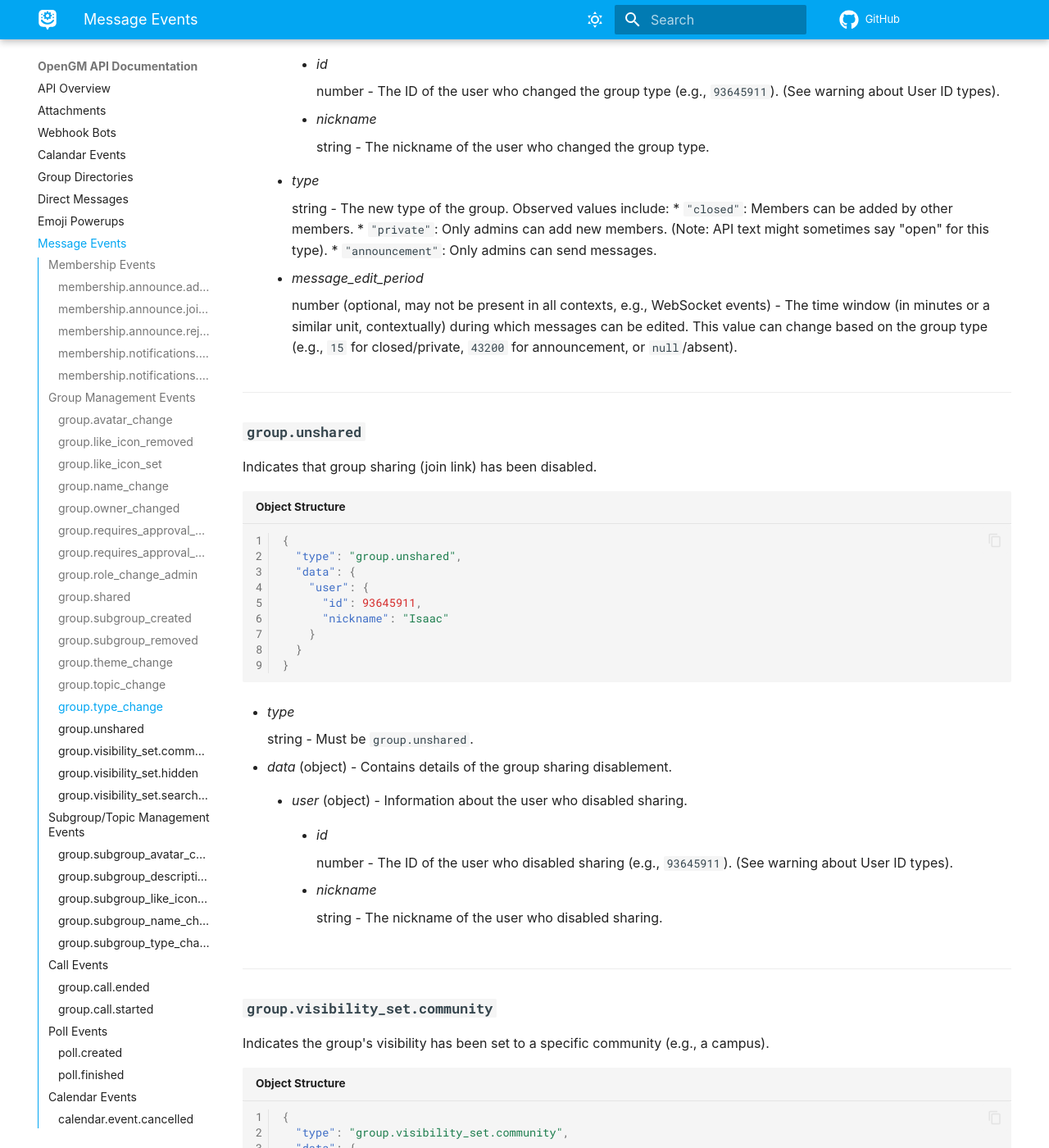
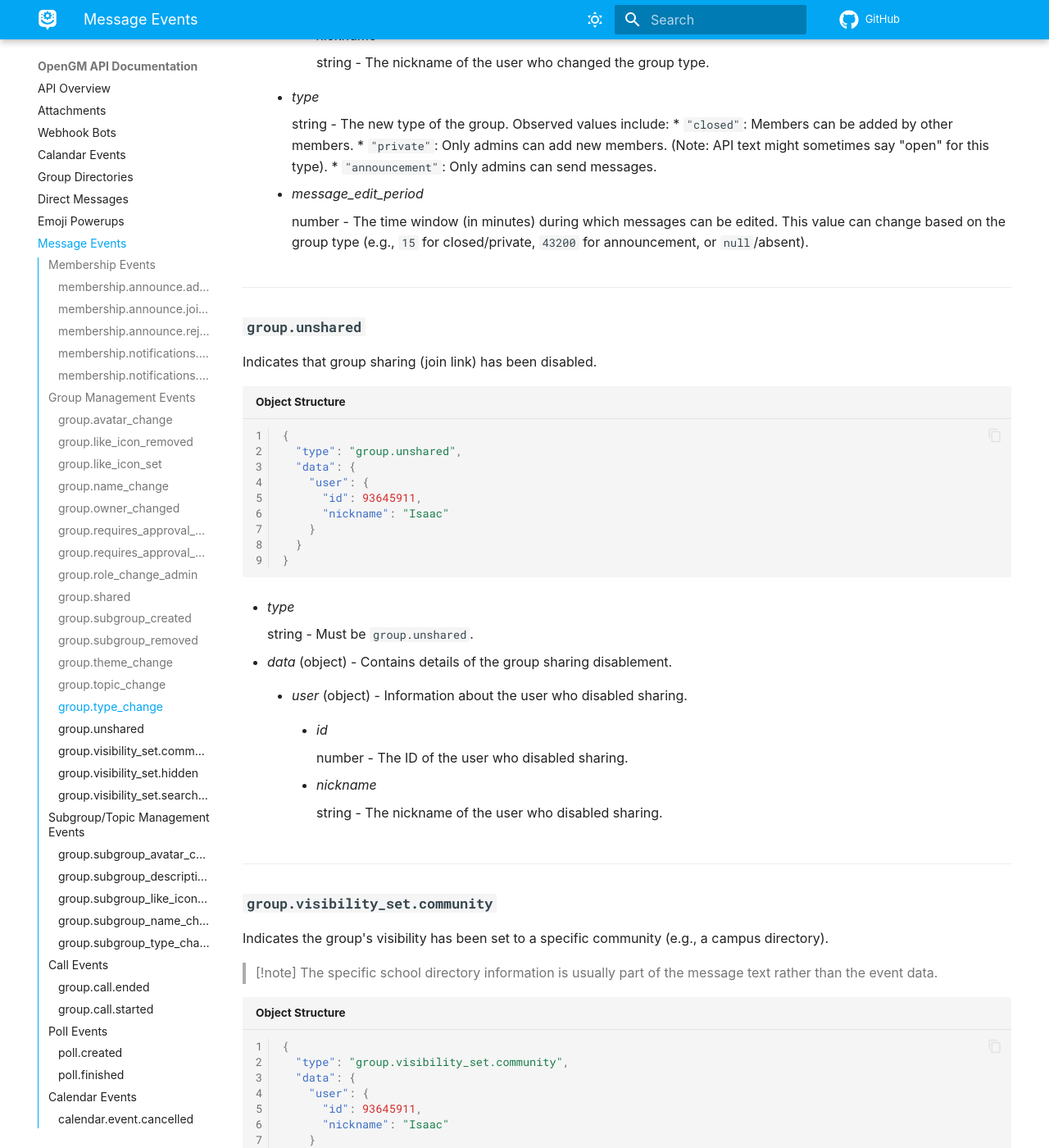
Before and after one commit to groupme-js/GroupMeCommunityDocs, an MkDocs documentation site: the page built from docs/events.md, in a window 1280 px wide and 1400 px high, scrolled down 16490 px. Shown: the whole window at 82% size. Built offline with MkDocs 1.6.1 and Material for MkDocs 9.7.7, drawn with Linux system fonts in a browser that asks for light colours; some web fonts are replaced; comment, search, counter and statistics services are not loaded; some of the changed text lies outside the part shown.

Commit message:
Update events.md

````diff
--- a/docs/events.md
+++ b/docs/events.md
@@ -61,7 +61,7 @@ Indicates that one or more users have been added to the group by an existing mem
 
         *   *id*
 
-            number - The ID of the user who added the new member(s) (e.g., `93645911`). (See warning about User ID types).
+            number - The ID of the user who added the new member(s).
 
         *   *nickname*
 
@@ -204,7 +204,7 @@ Indicates that a user has been removed from the group by another member.
 
         *   *id*
 
-            number - The ID of the user who performed the removal (e.g., `93645911`). (See warning about User ID types).
+            number - The ID of the user who performed the removal.
 
         *   *nickname*
 
@@ -253,7 +253,7 @@ Indicates that the group's avatar has been changed.
 
         *   *id*
 
-            number - The ID of the user who changed the avatar (e.g., `93645911`). (See warning about User ID types).
+            number - The ID of the user who changed the avatar.
 
         *   *nickname*
 
@@ -291,7 +291,7 @@ Indicates that the group's custom like icon has been removed, reverting to the d
 
         *   *id*
 
-            number - The ID of the user who removed the custom like icon (e.g., `93645911`). (See warning about User ID types).
+            number - The ID of the user who removed the custom like icon.
 
         *   *nickname*
 
@@ -330,7 +330,7 @@ Indicates that a custom like icon has been set for the group.
 
         *   *id*
 
-            number - The ID of the user who set the like icon (e.g., `93645911`). (See warning about User ID types).
+            number - The ID of the user who set the like icon.
 
         *   *nickname*
 
@@ -379,7 +379,7 @@ Indicates that the group's name has been changed.
 
         *   *id*
 
-            number - The ID of the user who changed the group name (e.g., `93645911`). (See warning about User ID types).
+            number - The ID of the user who changed the group name.
 
         *   *nickname*
 
@@ -431,7 +431,7 @@ Indicates that the ownership of the group has been transferred.
 
         *   *id*
 
-            number - The ID of the new owner (e.g., `93645911`). (See warning about User ID types).
+            number - The ID of the new owner.
 
         *   *nickname*
 
@@ -465,7 +465,7 @@ Indicates that the "join requires approval" setting has been disabled for the gr
 
         *   *id*
 
-            number - The ID of the user who changed the setting (e.g., `93645911`). (See warning about User ID types).
+            number - The ID of the user who changed the setting.
 
         *   *nickname*
 
@@ -499,7 +499,7 @@ Indicates that the "join requires approval" setting has been enabled for the gro
 
         *   *id*
 
-            number - The ID of the user who changed the setting (e.g., `93645911`). (See warning about User ID types).
+            number - The ID of the user who changed the setting.
 
         *   *nickname*
 
@@ -538,7 +538,7 @@ Indicates that a member's role has been changed regarding admin status.
 
         *   *id*
 
-            number - The ID of the user who performed the role change (e.g., `93645911`). (See warning about User ID types).
+            number - The ID of the user who performed the role change.
 
         *   *nickname*
 
@@ -588,7 +588,7 @@ Indicates that group sharing (join link) has been enabled.
 
         *   *id*
 
-            number - The ID of the user who enabled sharing (e.g., `93645911`). (See warning about User ID types).
+            number - The ID of the user who enabled sharing.
 
         *   *nickname*
 
@@ -633,7 +633,7 @@ Indicates that a new topic (subgroup/channel) has been created within the group.
 
         *   *id*
 
-            number - The ID of the user who created the topic (e.g., `93645911`). (See warning about User ID types).
+            number - The ID of the user who created the topic.
 
         *   *nickname*
 
@@ -681,7 +681,7 @@ Indicates that a topic (subgroup/channel) has been removed from the group.
 
         *   *id*
 
-            number - The ID of the user who removed the topic (e.g., `93645911`). (See warning about User ID types).
+            number - The ID of the user who removed the topic.
 
         *   *nickname*
 
@@ -724,7 +724,7 @@ Indicates that the group's chat theme has been changed.
 
         *   *id*
 
-            number - The ID of the user who changed the theme (e.g., `93645911`). (See warning about User ID types).
+            number - The ID of the user who changed the theme.
 
         *   *nickname*
 
@@ -763,7 +763,7 @@ Indicates that the group's description (often referred to as "topic" in settings
 
         *   *id*
 
-            number - The ID of the user who changed the group description (e.g., `93645911`). (See warning about User ID types).
+            number - The ID of the user who changed the group description.
 
         *   *nickname*
 
@@ -803,7 +803,7 @@ Indicates that the group's type (e.g., private, closed, announcement) has been c
 
         *   *id*
 
-            number - The ID of the user who changed the group type (e.g., `93645911`). (See warning about User ID types).
+            number - The ID of the user who changed the group type.
 
         *   *nickname*
 
@@ -818,7 +818,7 @@ Indicates that the group's type (e.g., private, closed, announcement) has been c
 
     *   *message_edit_period*
 
-        number (optional, may not be present in all contexts, e.g., WebSocket events) - The time window (in minutes or a similar unit, contextually) during which messages can be edited. This value can change based on the group type (e.g., `15` for closed/private, `43200` for announcement, or `null`/absent).
+        number - The time window (in minutes) during which messages can be edited. This value can change based on the group type (e.g., `15` for closed/private, `43200` for announcement, or `null`/absent).
 
 ***
 
@@ -848,7 +848,7 @@ Indicates that group sharing (join link) has been disabled.
 
         *   *id*
 
-            number - The ID of the user who disabled sharing (e.g., `93645911`). (See warning about User ID types).
+            number - The ID of the user who disabled sharing.
 
         *   *nickname*
 
@@ -858,7 +858,10 @@ Indicates that group sharing (join link) has been disabled.
 
 ### **`group.visibility_set.community`**
 
-Indicates the group's visibility has been set to a specific community (e.g., a campus).
+Indicates the group's visibility has been set to a specific community (e.g., a campus directory).
+
+> [!note]
+> The specific school directory information is usually part of the message text rather than the event data.
 
 ```json linenums="1" title="Object Structure"
 {
@@ -882,12 +885,11 @@ Indicates the group's visibility has been set to a specific community (e.g., a c
 
         *   *id*
 
-            number - The ID of the user who changed the visibility (e.g., `93645911`). (See warning about User ID types).
+            number - The ID of the user who changed the visibility.
 
         *   *nickname*
 
             string - The nickname of the user who changed the visibility.
-        *(Note: The specific community information is usually part of the message text rather than the event data).*
 
 ***
 
@@ -917,7 +919,7 @@ Indicates the group has been made hidden and is not discoverable.
 
         *   *id*
 
-            number - The ID of the user who changed the visibility (e.g., `93645911`). (See warning about User ID types).
+            number - The ID of the user who changed the visibility.
 
         *   *nickname*
 
@@ -951,7 +953,7 @@ Indicates the group has been made visible and can be found in Discover.
 
         *   *id*
 
-            number - The ID of the user who changed the visibility (e.g., `93645911`). (See warning about User ID types).
+            number - The ID of the user who changed the visibility.
 
         *   *nickname*
 
@@ -992,7 +994,7 @@ Indicates that a subgroup's avatar has been changed.
 
         *   *id*
 
-            number - The ID of the user (e.g., `93645911`). (See warning about User ID types).
+            number - The ID of the user.
 
         *   *nickname*
 
@@ -1041,7 +1043,7 @@ Indicates that a subgroup's description has been changed.
 
         *   *id*
 
-            number - The ID of the user (e.g., `93645911`). (See warning about User ID types).
+            number - The ID of the user.
 
         *   *nickname*
 
@@ -1094,7 +1096,7 @@ Indicates that a subgroup's custom like icon has been changed or removed.
 
         *   *id*
 
-            number - The ID of the user (e.g., `93645911`). (See warning about User ID types).
+            number - The ID of the user.
 
         *   *nickname*
 
@@ -1152,7 +1154,7 @@ Indicates that a subgroup's name (topic) has been changed.
 
         *   *id*
 
-            number - The ID of the user (e.g., `93645911`). (See warning about User ID types).
+            number - The ID of the user.
 
         *   *nickname*
 
@@ -1198,7 +1200,7 @@ Indicates that a subgroup's type (e.g., closed, announcement) has been changed.
 
         *   *id*
 
-            number - The ID of the user (e.g., `93645911`). (See warning about User ID types).
+            number - The ID of the user.
 
         *   *nickname*
 
@@ -1296,7 +1298,7 @@ Indicates that a group call has been started.
 
         *   *id*
 
-            string - The ID of the user who started the call (e.g., `"93645911"`). (See warning about User ID types).
+            string - The ID of the user who started the call.
 
         *   *nickname*
 
@@ -1325,7 +1327,7 @@ Indicates that a new poll has been created.
     },
     "user": {
       "id": "93645911",
-      "nickname": "Totally NOT Isaac Stanger"
+      "nickname": "Isaac"
     }
   }
 }
@@ -1357,7 +1359,7 @@ Indicates that a new poll has been created.
 
         *   *id*
 
-            string - The ID of the user who created the poll (e.g., `"93645911"`). (See warning about User ID types).
+            string - The ID of the user who created the poll
 
         *   *nickname*
 
@@ -1443,7 +1445,7 @@ Indicates that a poll has expired or been closed.
 Events related to the group or DM calendar feature.
 
 > [!note]
-> These events can occur in both group chats and Direct Messages. In DMs, the relevant `conversation_id` in the message object will reflect the DM participants.
+> These events can occur in both group chats and Direct Messages.
 
 ### **`calendar.event.cancelled`**
 
@@ -1485,7 +1487,7 @@ Indicates that a calendar event has been canceled.
 
         *   *id*
 
-            string - The ID of the user who canceled the event (e.g., `"93645911"`). (See warning about User ID types).
+            string - The ID of the user who canceled the event.
 
         *   *nickname*
 
@@ -1532,7 +1534,7 @@ Indicates that a new calendar event has been created.
 
     *   *original_url*
 
-        string (optional) - The full URL to the event on GroupMe's website. (Path may vary based on context, e.g., group ID or DM ID). May not always be present in WebSocket events.
+        string (optional) - The full URL to the event on GroupMe's website. (Path may vary based on context, e.g., group ID or DM ID).
 
     *   *url*
 
@@ -1542,7 +1544,7 @@ Indicates that a new calendar event has been created.
 
         *   *id*
 
-            string - The ID of the user who created the event (e.g., `"93645911"`). (See warning about User ID types).
+            string - The ID of the user who created the event.
 
         *   *nickname*
 
@@ -1632,7 +1634,7 @@ Indicates that a calendar event's details have been updated.
 
         *   *id*
 
-            string - The ID of the user who updated the event (e.g., `"93645911"`). (See warning about User ID types).
+            string - The ID of the user who updated the event.
 
         *   *nickname*
 
@@ -1680,7 +1682,7 @@ Indicates a user has RSVP'd as "going" to a calendar event.
 
         *   *id*
 
-            string - The ID of the user who RSVP'd (e.g., `"93645911"`). (See warning about User ID types).
+            string - The ID of the user who RSVP'd.
 
         *   *nickname*
 
@@ -1728,7 +1730,7 @@ Indicates a user has RSVP'd as "not going" to a calendar event.
 
         *   *id*
 
-            string - The ID of the user who RSVP'd (e.g., `"93645911"`). (See warning about User ID types).
+            string - The ID of the user who RSVP'd.
 
         *   *nickname*
 
@@ -1776,7 +1778,7 @@ Indicates a user has changed their RSVP to "undecided" for a calendar event.
 
         *   *id*
 
-            string - The ID of the user who changed their RSVP (e.g., `"93645911"`). (See warning about User ID types).
+            string - The ID of the user who changed their RSVP.
 
         *   *nickname*
 
@@ -1855,7 +1857,7 @@ Indicates that a message has been pinned in the chat.
 
     *   *pinned_by*
 
-        string - The user ID of the person who pinned the message (e.g., `"74938777"`). (See warning about User ID types).
+        string - The user ID of the person who pinned the message.
 
     *   *pinned_at*
 
@@ -1894,7 +1896,7 @@ Indicates that a bot has been added to the group.
 
         *   *id*
 
-            number - The ID of the user who added the bot (e.g., `93645911`). (See warning about User ID types).
+            number - The ID of the user who added the bot.
 
         *   *nickname*
 
@@ -1933,7 +1935,7 @@ Indicates that a bot has been removed from the group.
 
         *   *id*
 
-            number - The ID of the user who removed the bot (e.g., `93645911`). (See warning about User ID types).
+            number - The ID of the user who removed the bot.
 
         *   *nickname*
 
@@ -1973,7 +1975,7 @@ Indicates that a bot has been renamed.
 
         *   *id*
 
-            number - The ID of the user who renamed the bot (e.g., `93645911`). (See warning about User ID types).
+            number - The ID of the user who renamed the bot.
 
         *   *nickname*
 
````
Also changed, not shown: other parts of docs/events.md (+1 -1 lines).
